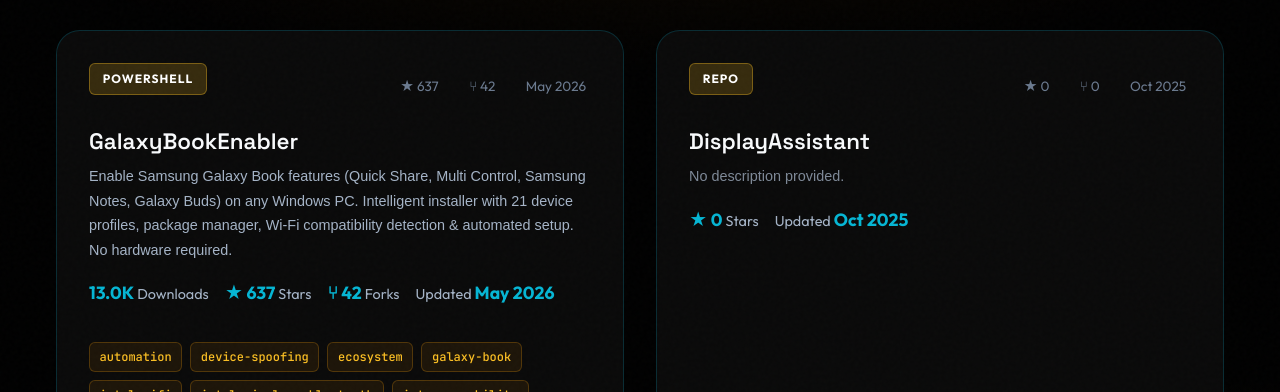
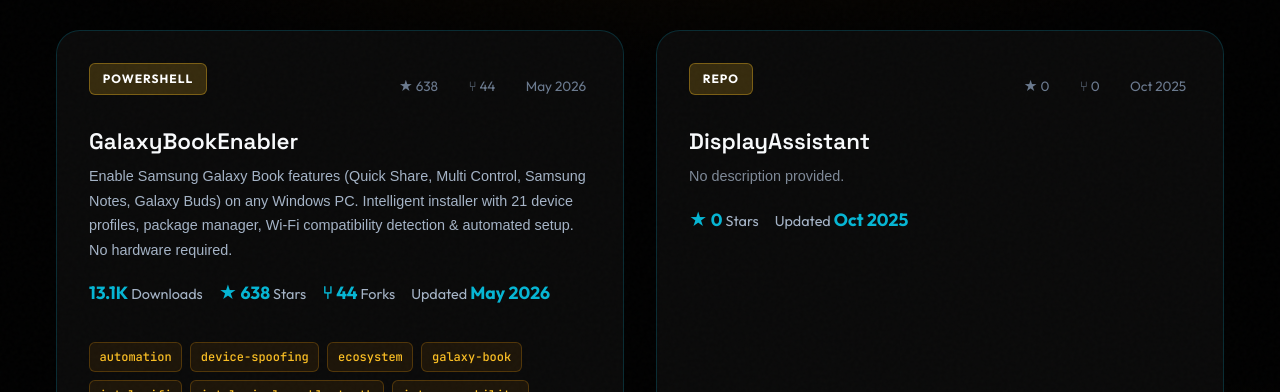
Before and after one commit to Bananz0/bananz0, a Jekyll site: the page built from projects.html, in a window 1280 px wide and 900 px high, scrolled down 2337 px. Shown: the part 183-575 px from the top of the window. Built offline with Jekyll 4.4.1, drawn with Linux system fonts in a browser that asks for light colours.

Commit message:
chore: update GitHub repos list [skip ci]

```diff
--- a/_data/github_repos.json
+++ b/_data/github_repos.json
@@ -7,11 +7,11 @@
     "language": "PowerShell",
     "fork": false,
     "hidden": false,
-    "stargazers_count": 637,
-    "forks_count": 42,
-    "open_issues_count": 22,
-    "download_count": 13047,
-    "score": 110697,
+    "stargazers_count": 638,
+    "forks_count": 44,
+    "open_issues_count": 23,
+    "download_count": 13082,
+    "score": 110982,
     "pushed_at": "2026-05-09T12:37:05Z",
     "created_at": "2023-11-05T09:51:09Z",
     "topics": [
@@ -144,7 +144,7 @@
     "open_issues_count": 1,
     "download_count": 0,
     "score": 150,
-    "pushed_at": "2026-06-08T03:06:50Z",
+    "pushed_at": "2026-06-09T03:04:56Z",
     "created_at": "2025-11-13T00:26:20Z",
     "topics": []
   },
```
